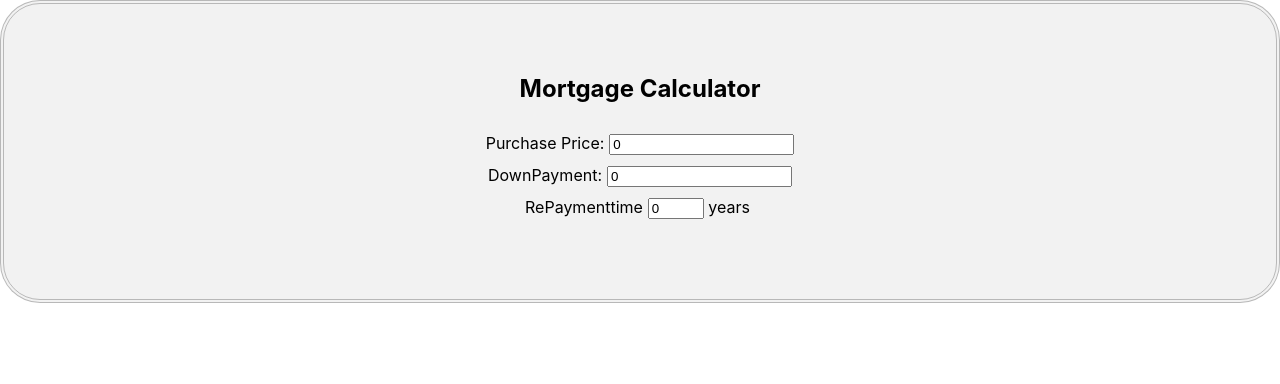
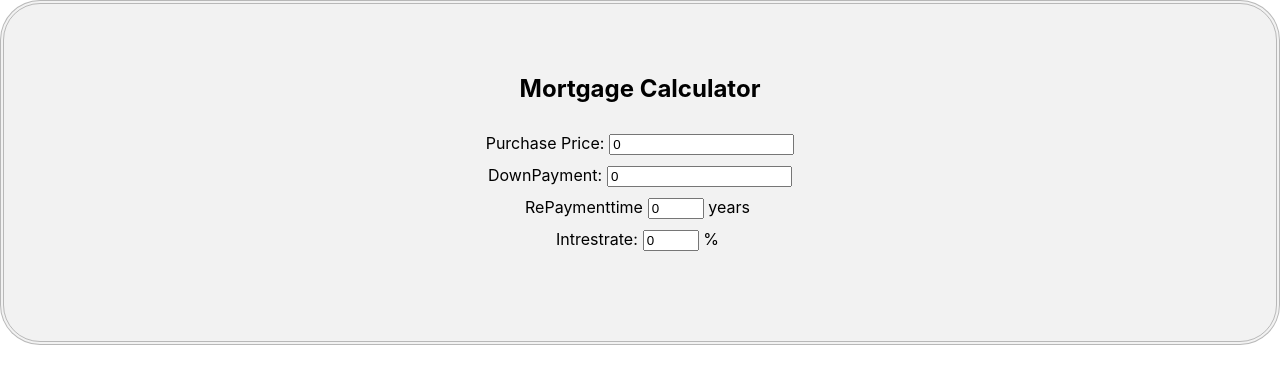
Before and after one commit to cherivamshi/mortgagecalculator, a React (Create React App) app: page / in a window 1280 px wide. Shown: the top 384 px of the page. Built offline with nearby package versions, Linux system fonts and the light colour scheme.

Commit message:
Update mortgagecalculator.js

```diff
--- a/src/mortgagecalculator.js
+++ b/src/mortgagecalculator.js
@@ -5,6 +5,8 @@ const MortgageCalculator = () => {
   const [purchasePrice, setPurchasePrice] = useState(0);
   const [DownPayment, setDownPayment] = useState(0);
   const [RePaymenttime, setRePaymenttime] = useState(0);
+  const [Intrestrate, setIntrestrate] = useState(0);
+
 
 
 
@@ -34,6 +36,7 @@ const MortgageCalculator = () => {
           <label htmlFor="RePaymenttime">RePaymenttime</label>
           <input
             type="number"
+
             id="RePaymenttime"
             value={RePaymenttime} years
             min={1}
@@ -45,6 +48,22 @@ const MortgageCalculator = () => {
 
           <label htmlFor="RePaymenttime"> years</label>
 
+          <div className="input-row">
+        <div className="input-container">
+          <label htmlFor="Intrestrate">Intrestrate:</label>
+          <input
+            type="number"
+            id="Intrestrate"
+            value={Intrestrate}
+           min={0}
+           max={30}
+            onChange={(e) => setIntrestrate(parseFloat(e.target.value))}
+          />
+                    <label htmlFor="Intrestrate"> %</label>
+
+
+        </div>
+        </div>
         </div>
         </div>
         </div>
```
